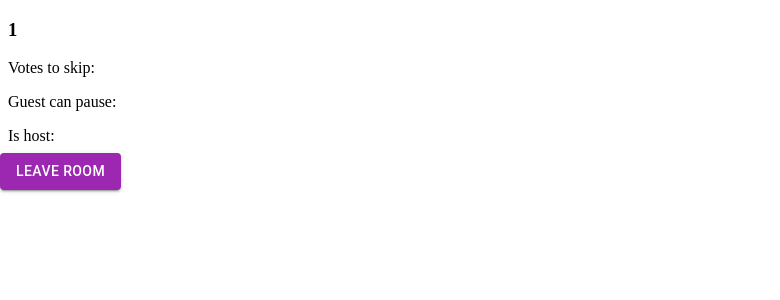
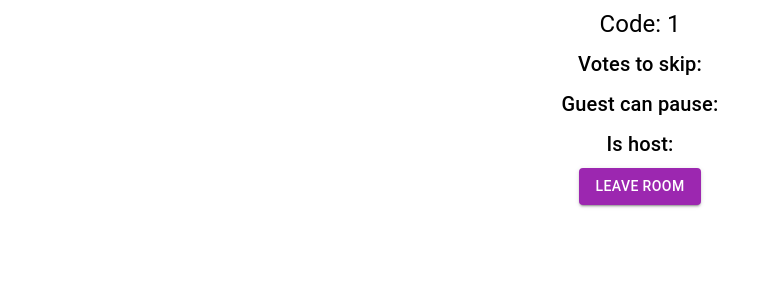
Before and after one commit to joaonc/django-react-music-controller, a React app in the folder music_controller/frontend/: page /room/1 in a window 1280 px wide. Shown: the top 300 px of the page, without its empty margins (0-780 px from the left). Built offline with nearby package versions, Linux system fonts and the light colour scheme; no server answers; the HTML template or start-up script is replaced by a standard one.

Commit message:
room html and styling

```diff
--- a/music_controller/frontend/src/components/Room.js
+++ b/music_controller/frontend/src/components/Room.js
@@ -2,7 +2,6 @@ import React, {useState, useEffect} from 'react'
 import {useNavigate, useParams} from 'react-router-dom'
 import {
     Button,
-    ButtonGroup,
     Grid,
     Typography
 } from '@mui/material'
@@ -50,20 +49,35 @@ const RoomPage = () => {
     }, [roomCode])
 
     return (
-        <div>
-            <h3>{roomCode}</h3>
-            <p>Votes to skip: {votesToSkip}</p>
-            <p>Guest can pause: {guestCanPause.toString()}</p>
-            <p>Is host: {isHost.toString()}</p>
-            <div>
         <Grid container spacing={1}>
+            <Grid item xs={12} align='center'>
+                <Typography variant='h5' component='h5'>
+                    Code: {roomCode}
+                </Typography>
+            </Grid>
+            <Grid item xs={12} align='center'>
+                <Typography variant='h6' component='h6'>
+                    Votes to skip: {votesToSkip}
+                </Typography>
+            </Grid>
+            <Grid item xs={12} align='center'>
+                <Typography variant='h6' component='h6'>
+                    Guest can pause: {guestCanPause.toString()}
+                </Typography>
+            </Grid>
+            <Grid item xs={12} align='center'>
+                <Typography variant='h6' component='h6'>
+                    Is host: {isHost.toString()}
+                </Typography>
+            </Grid>
+            <Grid item xs={12} align='center'>
                 <Button variant='contained' color='secondary'
                         onClick={handleClickLeaveRoomButton}>
                     Leave Room
                 </Button>
+
             </Grid>
-            </div>
-        </div>
+        </Grid>
     )
 }
 
```
Lines whose indentation alone changed are shown as unchanged.
